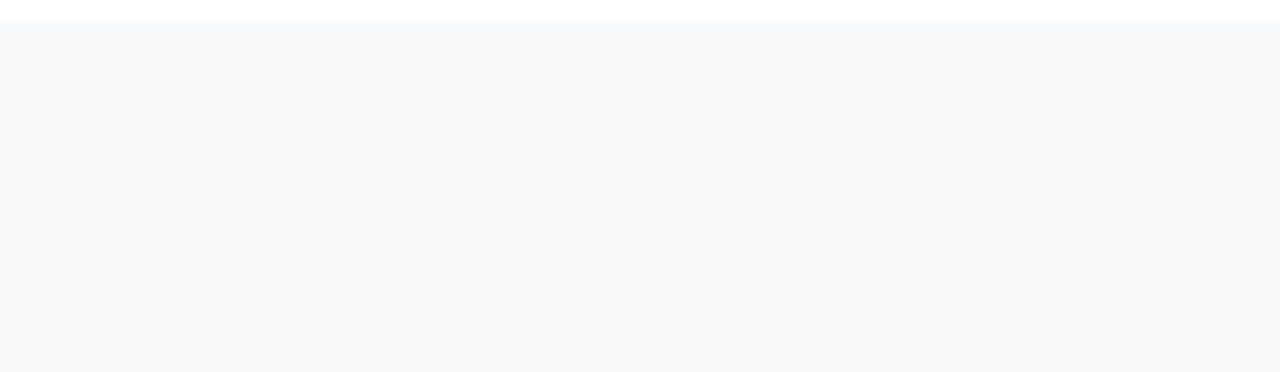
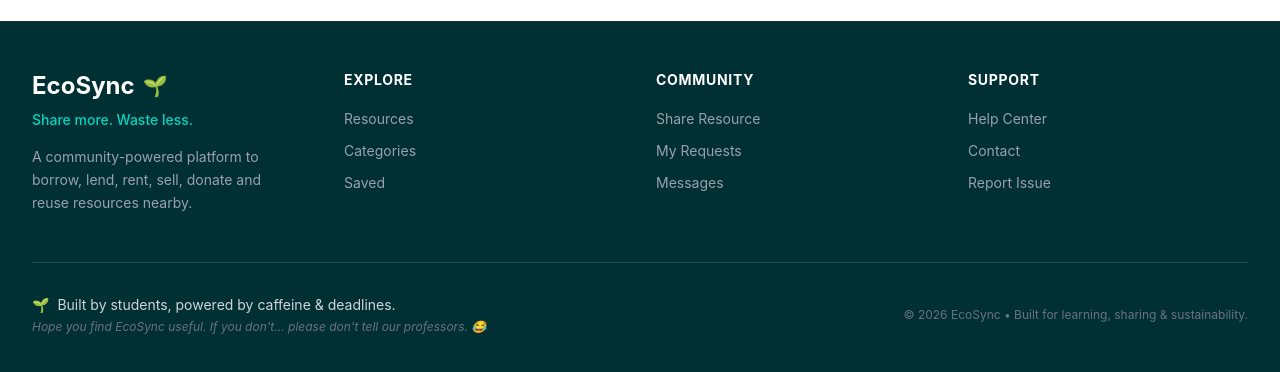
Before and after one commit to ParthInamdar/ECOsync, a React (Vite) app in the folder frontend/: page / in a window 1280 px wide. Shown: the part 876-1248 px from the top of the page. Before the commit the page ends 897 px from the top, so only its background shows below. Built offline with nearby package versions, Linux system fonts and the light colour scheme; no server answers.

Commit message:
Add global Footer component with student/professor joke

```diff
--- a/frontend/src/App.jsx
+++ b/frontend/src/App.jsx
@@ -1,6 +1,7 @@
 import { BrowserRouter as Router, Routes, Route, Navigate } from 'react-router-dom';
 import { AuthProvider, useAuth } from './context/AuthContext';
 import Navbar from './components/Navbar';
+import Footer from './components/Footer';
 import Login from './pages/auth/Login';
 import Register from './pages/auth/Register';
 import ResetPassword from './pages/auth/ResetPassword';
@@ -83,6 +84,7 @@
               <Route path="*" element={<Navigate to="/" replace />} />
             </Routes>
           </div>
+          <Footer />
         </div>
       </Router>
     </AuthProvider>
--- /dev/null
+++ b/frontend/src/components/Footer.jsx
@@ -0,0 +1,70 @@
+import { Link } from 'react-router-dom';
+
+export default function Footer() {
+  return (
+    <footer className="bg-[#002f34] text-gray-200 py-12 border-t border-gray-800">
+      <div className="max-w-7xl mx-auto px-4 sm:px-6 lg:px-8">
+        <div className="grid grid-cols-1 md:grid-cols-4 gap-8 mb-12">
+          {/* Brand Section */}
+          <div className="col-span-1 md:col-span-1 pr-4">
+            <h2 className="text-2xl font-bold text-white mb-2 flex items-center gap-2">
+              EcoSync <span className="text-xl">🌱</span>
+            </h2>
+            <p className="text-teal-400 font-medium mb-4 text-sm">Share more. Waste less.</p>
+            <p className="text-sm text-gray-400 leading-relaxed">
+              A community-powered platform to borrow, lend, rent, sell, donate and reuse resources nearby.
+            </p>
+          </div>
+
+          {/* Explore Links */}
+          <div>
+            <h3 className="text-white font-bold mb-4 uppercase tracking-wider text-sm">Explore</h3>
+            <ul className="space-y-2">
+              <li><Link to="/search" className="text-sm text-gray-400 hover:text-white transition-colors">Resources</Link></li>
+              <li><Link to="/" className="text-sm text-gray-400 hover:text-white transition-colors">Categories</Link></li>
+              <li><Link to="/saved" className="text-sm text-gray-400 hover:text-white transition-colors">Saved</Link></li>
+            </ul>
+          </div>
+
+          {/* Community Links */}
+          <div>
+            <h3 className="text-white font-bold mb-4 uppercase tracking-wider text-sm">Community</h3>
+            <ul className="space-y-2">
+              <li><Link to="/add" className="text-sm text-gray-400 hover:text-white transition-colors">Share Resource</Link></li>
+              <li><Link to="/requests" className="text-sm text-gray-400 hover:text-white transition-colors">My Requests</Link></li>
+              <li><Link to="/messages" className="text-sm text-gray-400 hover:text-white transition-colors">Messages</Link></li>
+            </ul>
+          </div>
+
+          {/* Support Links */}
+          <div>
+            <h3 className="text-white font-bold mb-4 uppercase tracking-wider text-sm">Support</h3>
+            <ul className="space-y-2">
+              <li><Link to="#" className="text-sm text-gray-400 hover:text-white transition-colors">Help Center</Link></li>
+              <li><Link to="#" className="text-sm text-gray-400 hover:text-white transition-colors">Contact</Link></li>
+              <li><Link to="#" className="text-sm text-gray-400 hover:text-white transition-colors">Report Issue</Link></li>
+            </ul>
+          </div>
+        </div>
+
+        {/* Divider */}
+        <div className="border-t border-gray-700 pt-8 pb-4">
+          <div className="flex flex-col md:flex-row justify-between items-center gap-4 text-center md:text-left text-sm text-gray-400">
+            <div>
+              <p className="mb-1 text-gray-300">
+                <span className="mr-1">🌱</span> Built by students, powered by caffeine & deadlines.
+              </p>
+              <p className="text-xs text-gray-500 italic">
+                Hope you find EcoSync useful. If you don't... please don't tell our professors. 😂
+              </p>
+            </div>
+
+            <div className="text-xs text-gray-500 mt-4 md:mt-0">
+              © {new Date().getFullYear()} EcoSync • Built for learning, sharing & sustainability.
+            </div>
+          </div>
+        </div>
+      </div>
+    </footer>
+  );
+}
```
